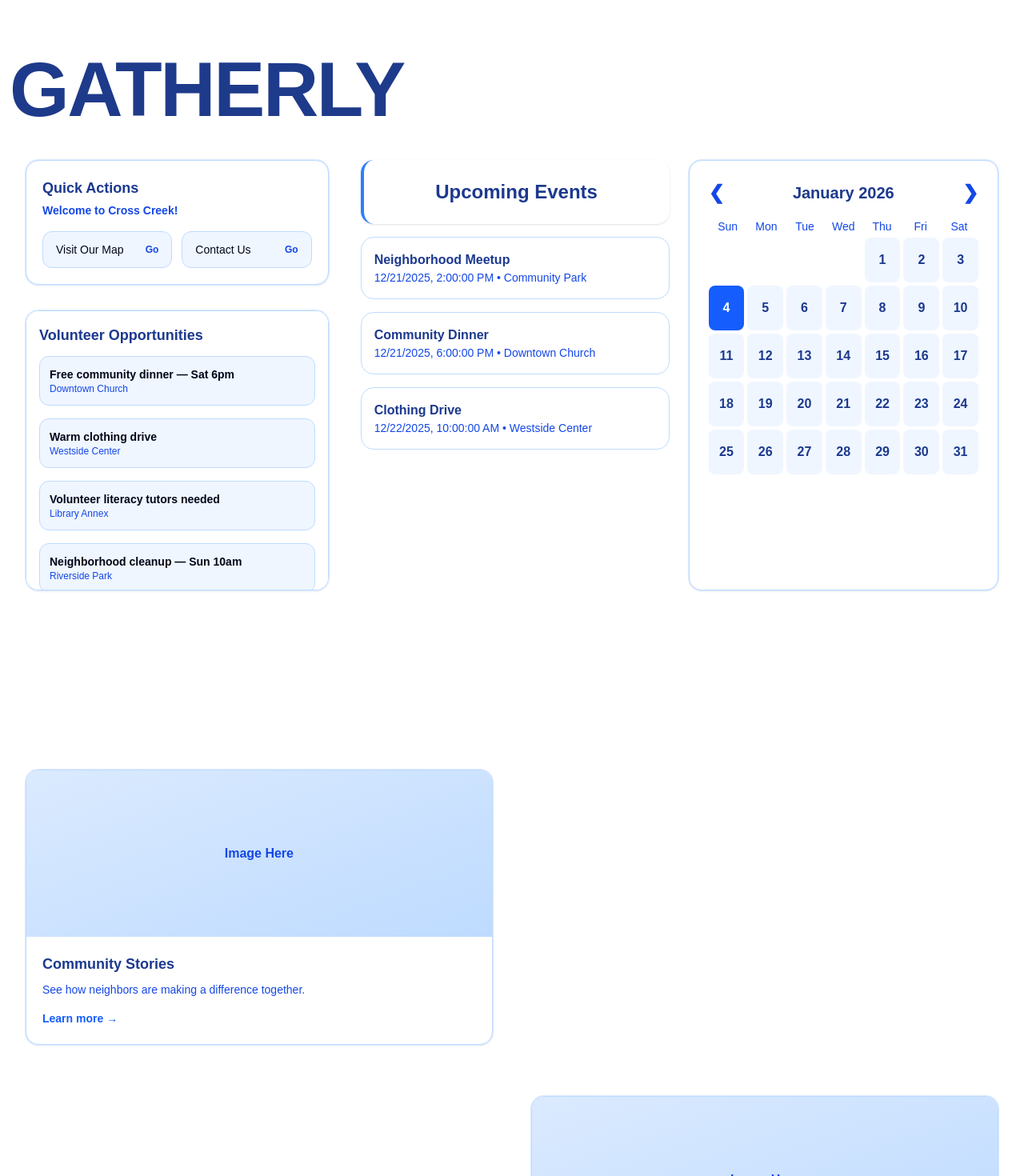
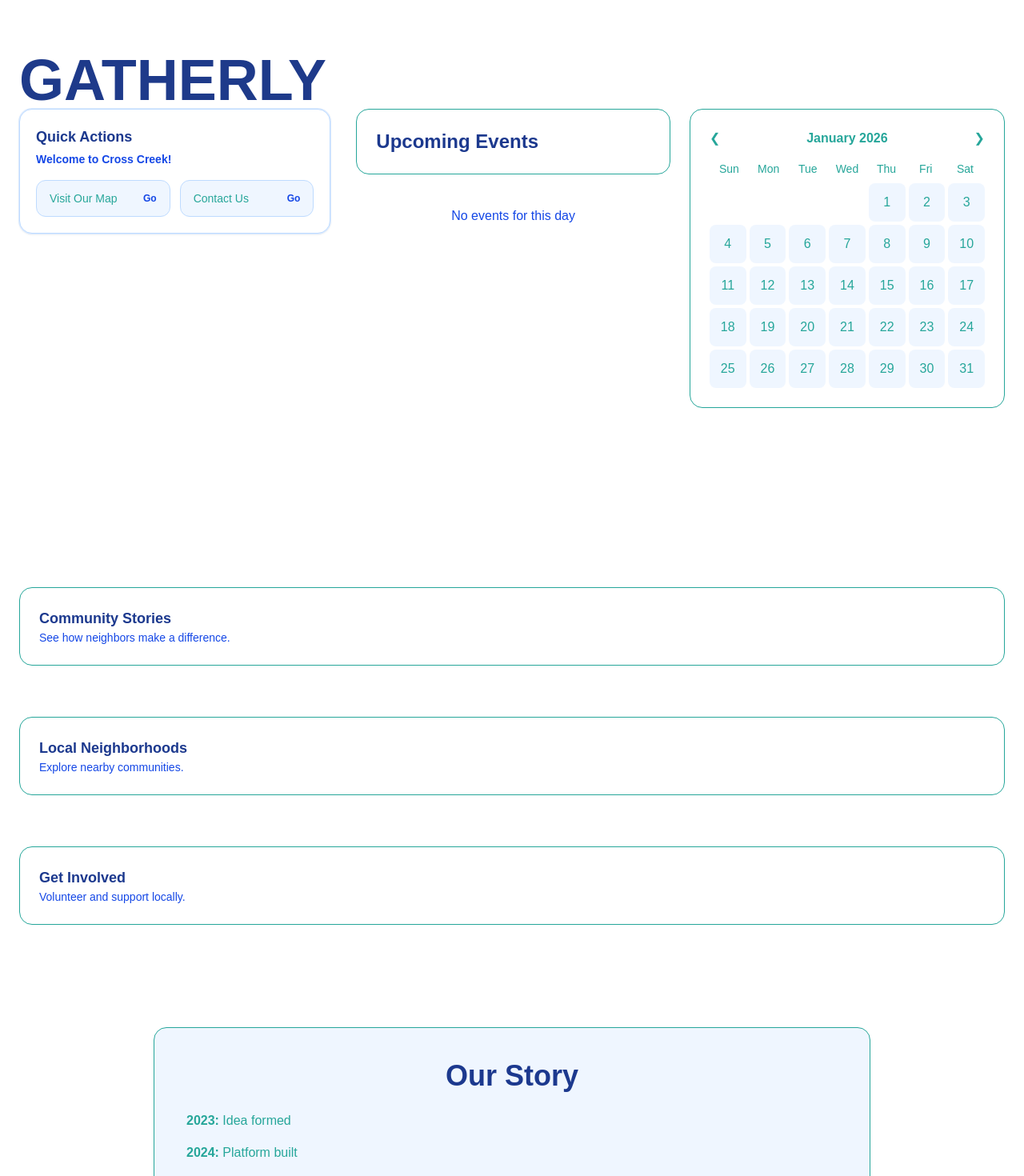
Before and after one commit to TSA-Group/tsa_group_starter, a Next.js app: page / in a window 1280 px wide. Shown: the part 80-1550 px from the top of the page at 80% size. Built offline with nearby package versions, Linux system fonts and the light colour scheme.

Commit message:
Update page.tsx

```diff
--- a/app/page.tsx
+++ b/app/page.tsx
@@ -1,5 +1,4 @@
 "use client";
-
 
 import React, { useState, useEffect, useRef } from "react";
 import {
@@ -11,8 +10,7 @@ import {
 } from "framer-motion";
 import Link from "next/link";
 
-
-// Animation variants
+/* ---------------- ANIMATIONS ---------------- */
 const container: Variants = {
   hidden: {},
   show: { transition: { staggerChildren: 0.12 } },
@@ -38,7 +36,7 @@ const cardPop: Variants = {
   },
 };
 
-// QuickActions component
+/* ---------------- QUICK ACTIONS ---------------- */
 const actions = [
   { label: "Visit Our Map", href: "/map" },
   { label: "Contact Us", href: "/contact" },
@@ -46,9 +44,8 @@ const actions = [
 
 function QuickActions() {
   return (
-    <motion.section layout variants={fadeUp} className="space-y-8">
+    <motion.section variants={fadeUp}>
       <motion.div
-        layout
         variants={cardPop}
         className="p-5 bg-white rounded-2xl border border-blue-200 ring-1 ring-blue-100 shadow-sm"
       >
@@ -56,14 +53,12 @@ function QuickActions() {
           Quick Actions
         </h3>
         <p className="text-sm text-blue-700">
-          <b>
-            Welcome to Cross Creek!
-          </b>
+          <b>Welcome to Cross Creek!</b>
         </p>
 
         <div className="mt-4 grid grid-cols-1 sm:grid-cols-2 gap-3">
           {actions.map(({ label, href }) => (
-            <Link key={label} href={href} className="block">
+            <Link key={label} href={href}>
               <div className="flex items-center justify-between rounded-xl bg-blue-50 px-4 py-3 border border-blue-200 cursor-pointer">
                 <span className="text-sm">{label}</span>
                 <span className="text-xs font-semibold text-blue-700">Go</span>
@@ -76,58 +71,47 @@ function QuickActions() {
   );
 }
 
+/* ======================= HOME ======================= */
 export default function Home() {
   const year = new Date().getFullYear();
+
   const [calendarDate, setCalendarDate] = useState(new Date());
   const [openEvent, setOpenEvent] = useState<number | null>(null);
-  const [menuOpenIndex, setMenuOpenIndex] = useState<number | null>(null);
-  const { scrollY } = useScroll();
-  const [scrollRange, setScrollRange] = useState(0);
   const [selectedDate, setSelectedDate] = useState<Date | null>(null);
 
   const calendarRef = useRef<HTMLDivElement>(null);
+  const eventsRef = useRef<HTMLDivElement>(null);
+
+  const { scrollY } = useScroll();
+  const [scrollRange, setScrollRange] = useState(0);
 
   useEffect(() => {
     setScrollRange(document.body.scrollHeight - window.innerHeight);
   }, []);
 
-  // Click outside to close calendar popup
+  /* ---- Click outside calendar ---- */
   useEffect(() => {
-    const handleClickOutside = (event: MouseEvent) => {
+    const handleClickOutside = (e: MouseEvent) => {
       if (
         calendarRef.current &&
-        !calendarRef.current.contains(event.target as Node)
+        !calendarRef.current.contains(e.target as Node)
       ) {
         setSelectedDate(null);
       }
     };
     document.addEventListener("mousedown", handleClickOutside);
-    return () => {
+    return () =>
       document.removeEventListener("mousedown", handleClickOutside);
-    };
   }, []);
 
-  // Subtle scroll background & header color
   const background = useTransform(scrollY, [0, scrollRange], ["#ffffff", "#EEF4FA"]);
   const headerColor = useTransform(scrollY, [0, scrollRange], ["#1E3A8A", "#1E3F8A"]);
 
-  // Texas time today
-  const now = new Date();
-  const texasToday = new Date(
-    now.toLocaleString("en-US", { timeZone: "America/Chicago" })
-  );
-  texasToday.setHours(0, 0, 0, 0);
+  /* ---- Today ---- */
+  const today = new Date();
+  today.setHours(0, 0, 0, 0);
 
-  const calYear = calendarDate.getFullYear();
-  const calMonth = calendarDate.getMonth();
-
-  const daysOfWeek = ["Sun", "Mon", "Tue", "Wed", "Thu", "Fri", "Sat"];
-  const monthNames = [
-    "January","February","March","April","May","June",
-    "July","August","September","October","November","December"
-  ];
-
-  // Events with dateString for calendar
+  /* ---- Events (single source of truth) ---- */
   const events = [
     {
       title: "Neighborhood Meetup",
@@ -149,105 +133,92 @@ export default function Home() {
     },
   ];
 
-  // Generate calendar days
+  /* ---- Synced Event Logic ---- */
+  const filteredEvents = selectedDate
+    ? events.filter(e => {
+        const d = new Date(e.dateString);
+        return d.toDateString() === selectedDate.toDateString();
+      })
+    : events
+        .filter(e => new Date(e.dateString) >= today)
+        .sort(
+          (a, b) =>
+            new Date(a.dateString).getTime() -
+            new Date(b.dateString).getTime()
+        );
+
+  /* ---- Calendar Setup ---- */
+  const calYear = calendarDate.getFullYear();
+  const calMonth = calendarDate.getMonth();
+
+  const daysOfWeek = ["Sun", "Mon", "Tue", "Wed", "Thu", "Fri", "Sat"];
+  const monthNames = [
+    "January","February","March","April","May","June",
+    "July","August","September","October","November","December"
+  ];
+
   const generateCalendarDays = () => {
-    const firstDayOfMonth = new Date(calYear, calMonth, 1).getDay();
+    const firstDay = new Date(calYear, calMonth, 1).getDay();
     const daysInMonth = new Date(calYear, calMonth + 1, 0).getDate();
-    const daysArray: (Date | null)[] = [];
+    const days: (Date | null)[] = [];
 
-    for (let i = 0; i < firstDayOfMonth; i++) daysArray.push(null);
+    for (let i = 0; i < firstDay; i++) days.push(null);
     for (let i = 1; i <= daysInMonth; i++) {
       const d = new Date(calYear, calMonth, i);
       d.setHours(0, 0, 0, 0);
-      daysArray.push(d);
+      days.push(d);
     }
-    return daysArray;
+    return days;
   };
 
   const calendarDays = generateCalendarDays();
 
   return (
     <motion.div
-      layoutRoot
       initial="hidden"
       animate="show"
       variants={container}
       style={{ background }}
-      className="min-h-screen overflow-x-hidden text-slate-950"
+      className="min-h-screen"
     >
       {/* HEADER */}
-      <motion.header
-        layout
-        variants={fadeUp}
-        className="max-w-7xl mx-auto px-4 sm:px-6 lg:px-8 pt-12 pb-10"
-      >
+      <motion.header variants={fadeUp} className="max-w-7xl mx-auto px-6 pt-12">
         <motion.h1
-          layout
           variants={cardPop}
-          animate={{
-            x: [-20, 0, -20],
-            y: [0, -6, 0],
-            transition: { duration: 2.5, ease: "easeInOut" },
-          }}
           style={{ color: headerColor, fontFamily: "TAN Buster, sans-serif" }}
-          className="text-6xl sm:text-7xl lg:text-8xl font-extrabold tracking-tight leading-none text-center lg:text-left"
+          className="text-7xl font-extrabold"
         >
           GATHERLY
         </motion.h1>
       </motion.header>
 
-      {/* MAIN GRID */}
-      <motion.main className="max-w-7xl mx-auto px-4 sm:px-6 lg:px-8 pb-32 grid grid-cols-1 lg:grid-cols-3 gap-8 lg:gap-10">
-        {/* LEFT COLUMN */}
-        <motion.section className="space-y-8 lg:col-span-1">
+      {/* MAIN */}
+      <motion.main className="max-w-7xl mx-auto px-6 pb-32 grid lg:grid-cols-3 gap-8">
+        <div className="space-y-8">
           <QuickActions />
+        </div>
 
-          {/* Volunteer Opportunities */}
-          <motion.div
-            variants={cardPop}
-            className="h-[350px] p-4 overflow-y-auto bg-white rounded-2xl border border-blue-200 ring-1 ring-blue-100 shadow-sm"
-          >
-            <h3 className="text-lg font-semibold mb-3 text-blue-900">
-              Volunteer Opportunities
-            </h3>
-            <ul className="space-y-4">
-              {[
-                { title: "Free community dinner — Sat 6pm", meta: "Downtown Church" },
-                { title: "Warm clothing drive", meta: "Westside Center" },
-                { title: "Volunteer literacy tutors needed", meta: "Library Annex" },
-                { title: "Neighborhood cleanup — Sun 10am", meta: "Riverside Park" },
-                { title: "Food pantry helpers — Wed 4pm", meta: "Community Hall" },
-              ].map((item, i) => (
-                <li
-                  key={i}
-                  className="bg-blue-50 border border-blue-200 rounded-xl p-3"
-                >
-                  <div className="text-sm font-semibold">{item.title}</div>
-                  <div className="text-xs text-blue-700">{item.meta}</div>
-                </li>
-              ))}
-            </ul>
-          </motion.div>
-        </motion.section>
-
-        {/* RIGHT COLUMN */}
-        <motion.section className="lg:col-span-2 flex flex-col lg:flex-row gap-6">
+        <div className="lg:col-span-2 flex gap-6 flex-col lg:flex-row">
           {/* EVENTS */}
-          <div className="lg:w-1/2 flex flex-col gap-4">
-            <motion.div
-              variants={cardPop}
-              className="p-6 bg-white rounded-2xl border-l-4 border-blue-500 border-blue-200 shadow-sm text-center"
-            >
+          <div ref={eventsRef} className="lg:w-1/2 space-y-4">
+            <motion.div variants={cardPop} className="p-6 bg-white rounded-2xl border">
               <h2 className="text-2xl font-semibold text-blue-900">
-                Upcoming Events
+                {selectedDate
+                  ? `Events on ${monthNames[selectedDate.getMonth()]} ${selectedDate.getDate()}`
+                  : "Upcoming Events"}
               </h2>
             </motion.div>
 
-            {events.map((event, i) => (
+            {filteredEvents.length === 0 ? (
+              <p className="text-center text-blue-700 py-6">
+                No events for this day
+              </p>
+            ) : (
+              filteredEvents.map((event, i) => (
                 <motion.div
                   key={i}
                   variants={cardPop}
-                className="bg-white rounded-2xl border border-blue-200 p-4 cursor-pointer"
+                  className="bg-white rounded-2xl border p-4 cursor-pointer"
                   onClick={() => setOpenEvent(openEvent === i ? null : i)}
                 >
                   <h3 className="font-semibold text-blue-900">{event.title}</h3>
@@ -261,202 +232,103 @@ export default function Home() {
                         initial={{ opacity: 0 }}
                         animate={{ opacity: 1 }}
                         exit={{ opacity: 0 }}
-                      className="text-sm text-blue-800 mt-2"
+                        className="text-sm mt-2 text-blue-800"
                       >
                         {event.details}
                       </motion.p>
                     )}
                   </AnimatePresence>
                 </motion.div>
-            ))}
+              ))
+            )}
           </div>
 
-          {/* CALENDAR WITH TOGGLE + CLICK-OUTSIDE */}
+          {/* CALENDAR */}
           <motion.div
             ref={calendarRef}
-            layout
             variants={cardPop}
-            className="bg-white rounded-2xl border border-blue-200 ring-1 ring-blue-100 shadow-sm p-4 sm:p-6 lg:w-1/2 relative"
+            className="lg:w-1/2 bg-white rounded-2xl border p-6"
           >
-            <div className="flex items-center justify-between mb-4">
-              <button
-                onClick={() => setCalendarDate(new Date(calYear, calMonth - 1, 1))}
-                className="text-blue-700 text-2xl font-bold"
-              >
-                ❮
-              </button>
-
-              <h3 className="text-lg sm:text-xl font-semibold text-blue-900">
+            <div className="flex justify-between mb-4">
+              <button onClick={() => setCalendarDate(new Date(calYear, calMonth - 1, 1))}>❮</button>
+              <h3 className="font-semibold">
                 {monthNames[calMonth]} {calYear}
               </h3>
-
-              <button
-                onClick={() => setCalendarDate(new Date(calYear, calMonth + 1, 1))}
-                className="text-blue-700 text-2xl font-bold"
-              >
-                ❯
-              </button>
+              <button onClick={() => setCalendarDate(new Date(calYear, calMonth + 1, 1))}>❯</button>
             </div>
 
-            <div className="grid grid-cols-7 text-xs sm:text-sm text-blue-700 font-medium mb-1">
-              {daysOfWeek.map((d) => (
+            <div className="grid grid-cols-7 text-sm mb-2">
+              {daysOfWeek.map(d => (
                 <div key={d} className="text-center">{d}</div>
               ))}
             </div>
 
             <div className="grid grid-cols-7 gap-1">
-              {calendarDays.map((date, idx) => {
-                if (!date) return <div key={idx} />;
+              {calendarDays.map((date, i) => {
+                if (!date) return <div key={i} />;
 
-                const isToday = date.getTime() === texasToday.getTime();
-                const isSelected = date.getTime() === selectedDate?.getTime();
-
-                const dayEvents = events.filter(event => {
-                  const eDate = new Date(event.dateString);
-                  return (
-                    eDate.getFullYear() === date.getFullYear() &&
-                    eDate.getMonth() === date.getMonth() &&
-                    eDate.getDate() === date.getDate()
+                const dayEvents = events.filter(e =>
+                  new Date(e.dateString).toDateString() === date.toDateString()
                 );
-                });
 
                 return (
                   <div
-                    key={idx}
-                    className={`relative flex items-center justify-center h-12 sm:h-14 w-full rounded-lg text-sm sm:text-base font-semibold cursor-pointer transition-colors ${
-                      isSelected
-                        ? "bg-blue-400 text-white"
-                        : isToday
-                        ? "bg-blue-600 text-white"
-                        : "bg-blue-50 hover:bg-blue-100 text-blue-900"
+                    key={i}
+                    onClick={() => {
+                      setSelectedDate(prev =>
+                        prev?.getTime() === date.getTime() ? null : date
+                      );
+                      eventsRef.current?.scrollIntoView({ behavior: "smooth" });
+                    }}
+                    className={`relative h-12 flex items-center justify-center rounded-lg cursor-pointer ${
+                      selectedDate?.getTime() === date.getTime()
+                        ? "bg-blue-500 text-white"
+                        : "bg-blue-50"
                     }`}
-                    onClick={() =>
-                      setSelectedDate(prev =>
-                        prev && prev.getTime() === date.getTime() ? null : date
-                      )
-                    }
                   >
                     {date.getDate()}
-
-                    <AnimatePresence>
-                      {isSelected && (
-                        <motion.div
-                          initial={{ opacity: 0, scale: 0.9 }}
-                          animate={{ opacity: 1, scale: 1 }}
-                          exit={{ opacity: 0, scale: 0.9 }}
-                          className="absolute top-14 left-1/2 transform -translate-x-1/2 z-10 w-60 bg-white border border-blue-200 rounded-lg shadow-lg p-3 text-sm text-blue-900"
-                        >
-                          <p className="font-semibold mb-1">
-                            {monthNames[date.getMonth()]} {date.getDate()}, {date.getFullYear()}
-                          </p>
-
-                          {dayEvents.length > 0 ? (
-                            <ul className="space-y-2">
-                              {dayEvents.map((event, i) => (
-                                <li key={i} className="border-l-4 border-blue-500 pl-2">
-                                  <p className="font-semibold text-blue-800">{event.title}</p>
-                                  <p className="text-xs text-blue-700">{event.location}</p>
-                                  <p className="text-xs text-blue-700">{event.details}</p>
-                                </li>
-                              ))}
-                            </ul>
-                          ) : (
-                            <p className="text-xs text-blue-700">No events for this day</p>
+                    {dayEvents.length > 0 && (
+                      <span className="absolute bottom-1 w-1.5 h-1.5 rounded-full bg-blue-600" />
                     )}
-                        </motion.div>
-                      )}
-                    </AnimatePresence>
                   </div>
                 );
               })}
             </div>
           </motion.div>
-        </motion.section>
+        </div>
       </motion.main>
 
-      {/* IMAGE + TEXT BOXES (ALTERNATING + SCROLL ANIMATION) */}
-      <motion.section
-        initial="hidden"
-        variants={container}
-        className="max-w-7xl mx-auto px-4 sm:px-6 lg:px-8 mt-24 mb-32 space-y-16"
-      >
+      {/* IMAGE + TEXT SECTIONS */}
+      <motion.section className="max-w-7xl mx-auto px-6 mt-24 space-y-16">
         {[
-          {
-            title: "Community Stories",
-            text: "See how neighbors are making a difference together.",
-            href: "/stories",
-            align: "left",
-          },
-          {
-            title: "Local Neighborhoods",
-            text: "Explore different neighborhoods and what they offer.",
-            href: "/neighborhoods",
-            align: "right",
-          },
-          {
-            title: "Get Involved",
-            text: "Find ways to volunteer and support your community.",
-            href: "/volunteer",
-            align: "left",
-          },
+          { title: "Community Stories", text: "See how neighbors make a difference.", href: "/stories" },
+          { title: "Local Neighborhoods", text: "Explore nearby communities.", href: "/neighborhoods" },
+          { title: "Get Involved", text: "Volunteer and support locally.", href: "/volunteer" },
         ].map((item, i) => (
-          <motion.div
-            key={i}
-            variants={fadeUp}
-            initial="hidden"
-            whileInView="show"
-            viewport={{ once: true, margin: "-100px" }}
-            className={`flex ${item.align === "right" ? "justify-end" : "justify-start"}`}
-          >
-            <Link href={item.href} className="block w-full md:w-[48%]">
-              <motion.div
-                whileHover={{ y: -8, scale: 1.02 }}
-                transition={{ type: "spring", stiffness: 260, damping: 18 }}
-                className="bg-white rounded-2xl border border-blue-200 ring-1 ring-blue-100 shadow-sm overflow-hidden cursor-pointer"
-              >
-                <div className="h-52 bg-gradient-to-br from-blue-100 to-blue-200 flex items-center justify-center text-blue-700 font-semibold">
-                  Image Here
-                </div>
-                <div className="p-5 space-y-2">
+          <motion.div key={i} variants={fadeUp}>
+            <Link href={item.href}>
+              <div className="bg-white rounded-2xl border p-6 cursor-pointer">
                 <h3 className="text-lg font-semibold text-blue-900">{item.title}</h3>
                 <p className="text-sm text-blue-700">{item.text}</p>
-                  <span className="inline-block mt-2 text-sm font-semibold text-blue-600">
-                    Learn more →
-                  </span>
               </div>
-              </motion.div>
             </Link>
           </motion.div>
         ))}
       </motion.section>
-      {/* WEBSITE HISTORY SECTION */}
-      <section className="w-full mt-40 mb-40 px-6">
-        <h2 className="text-4xl sm:text-5xl font-extrabold text-blue-900 text-center mb-12">
-          Our Story!
+
+      {/* OUR STORY */}
+      <section className="max-w-4xl mx-auto my-32 p-10 bg-blue-50 rounded-2xl border">
+        <h2 className="text-4xl font-bold text-blue-900 mb-6 text-center">
+          Our Story
         </h2>
-
-        <div className="w-full max-w-4xl mx-auto p-10 rounded-2xl shadow-lg text-blue-900
-                        bg-gradient-to-br from-blue-50 via-blue-100 to-blue-50 border border-blue-200">
-          <p className="mb-6">
-            <span className="font-bold text-blue-700">2023 – The Idea:</span> The initial concept for Gatherly was formed to give communities a single place to connect.
-          </p>
-          <p className="mb-6">
-            <span className="font-bold text-blue-700">2024 – Building the Platform:</span> Core layouts, animations, and interactive features were developed.
-          </p>
-          <p className="mb-6">
-            <span className="font-bold text-blue-700">2025 – Public Launch:</span> Gatherly launched with events, calendars, and community tools.
-          </p>
-          <p>
-            <span className="font-bold text-blue-700">Looking Ahead:</span> Expanding neighborhoods, stories, and ways for people to get involved.
-          </p>
-        </div>
+        <p className="mb-4"><b>2023:</b> Idea formed</p>
+        <p className="mb-4"><b>2024:</b> Platform built</p>
+        <p><b>2025:</b> Public launch</p>
       </section>
 
       {/* FOOTER */}
-      <footer className="border-t border-blue-200 bg-white">
-        <div className="text-center text-sm text-blue-700 py-4 bg-blue-50">
+      <footer className="text-center py-4 bg-blue-50 text-blue-700">
         © {year} Gatherly. All rights reserved.
-        </div>
       </footer>
     </motion.div>
   );
```
Lines whose indentation alone changed are shown as unchanged.
